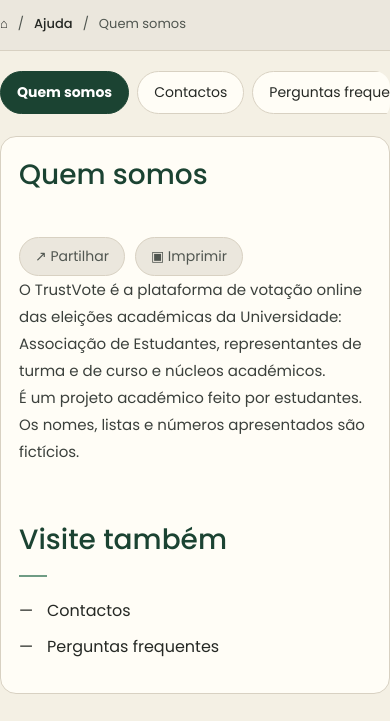
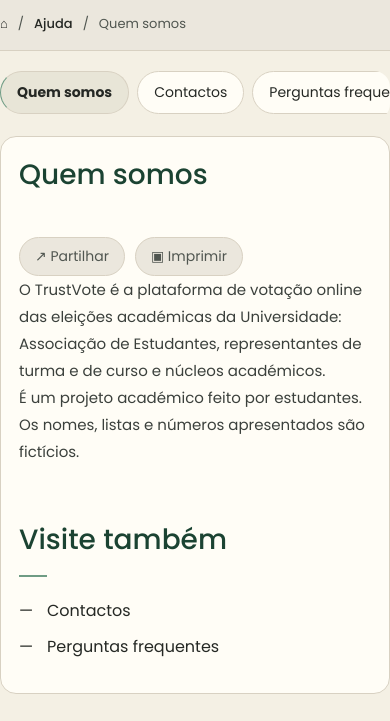
Before and after one commit to macazava/TrustVote, a plain HTML site: page 05_Artefactos/Frontend/pages/ajuda.html in a window 390 px wide. Shown: the part 123-844 px from the top of the page. Drawn offline with nearby package versions, Linux system fonts and the light colour scheme.

Commit message:
feat: update side-menu active link styling and add profile page styles

```diff
--- a/05_Artefactos/Frontend/css/base/ecras/monitor-e-tablet.css
+++ b/05_Artefactos/Frontend/css/base/ecras/monitor-e-tablet.css
@@ -174,7 +174,7 @@
         scroll-snap-align: start;
     }
 
-    .side-menu a[aria-current="true"] {
+    .side-menu a[aria-current="page"] {
         border-color: var(--title);
         background: var(--title);
         color: white;
--- a/05_Artefactos/Frontend/css/style.css
+++ b/05_Artefactos/Frontend/css/style.css
@@ -39,6 +39,7 @@
 @import url("paginas/paineis/conteudo.css");
 @import url("paginas/paineis/boletim.css");
 @import url("paginas/paineis/recibos-e-sondagem.css");
+@import url("paginas/paineis/perfil.css");
 @import url("paginas/paineis/equipa.css");
 @import url("paginas/paineis/ecras-pequenos.css");
 
```
Also changed, not shown: 05_Artefactos/Frontend/css/tailwind.css (added).
